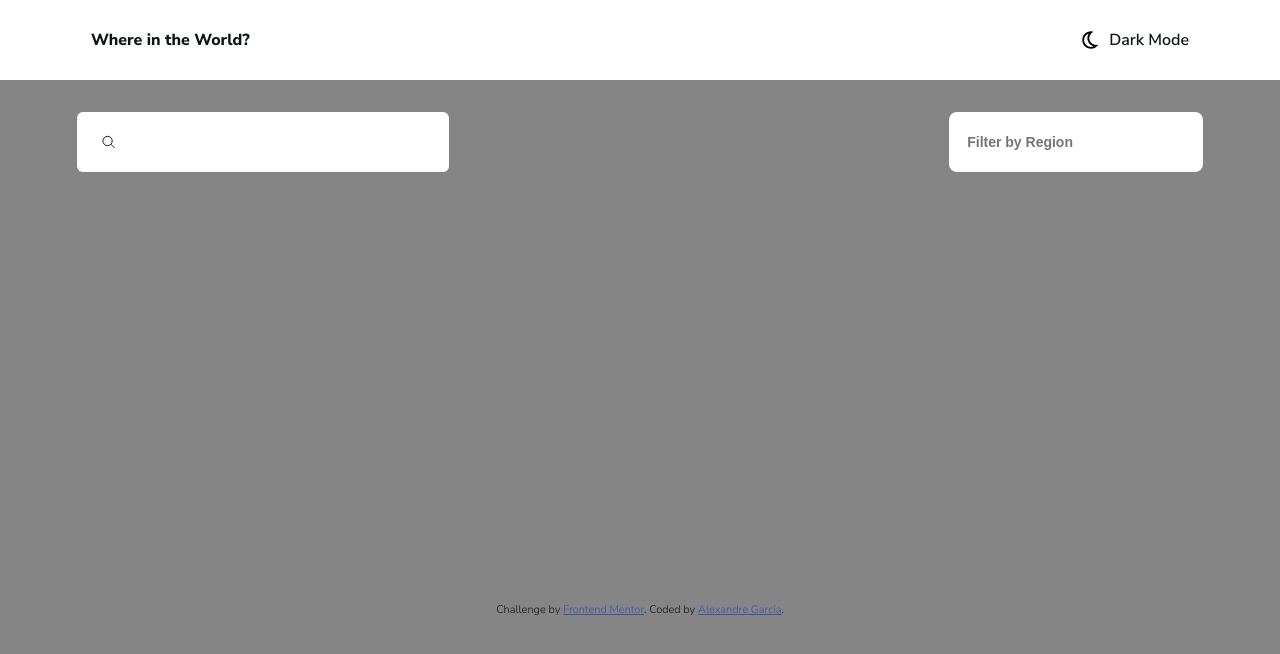
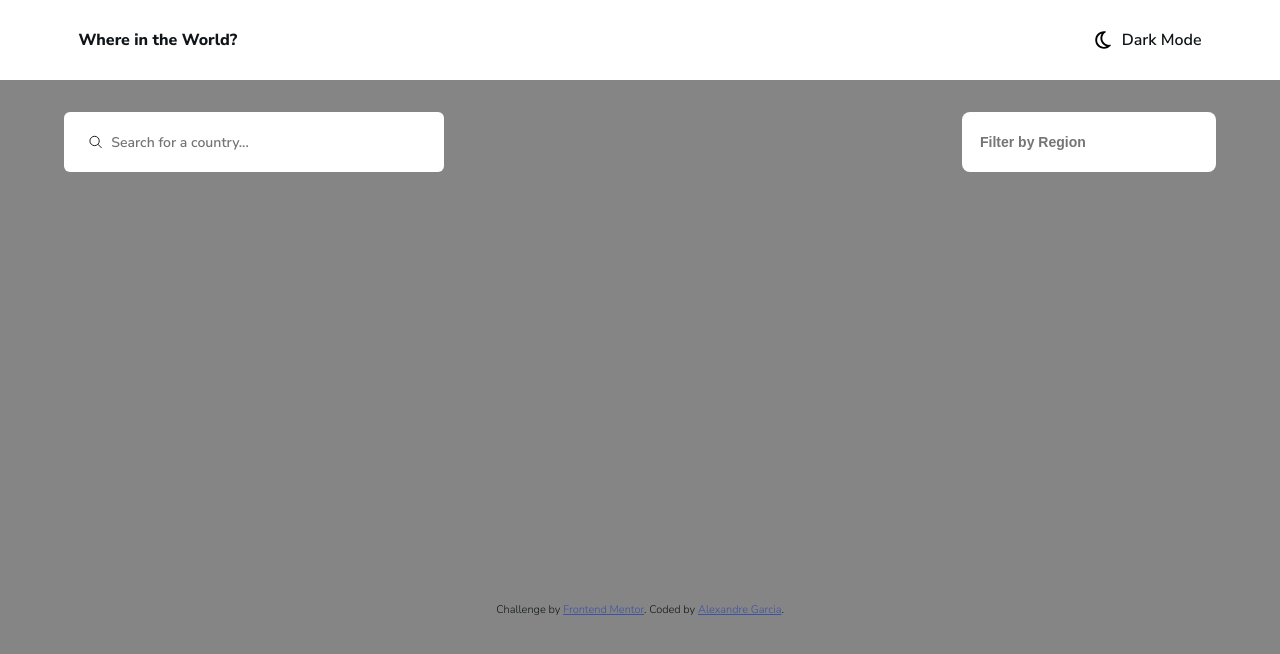
Before and after one commit to AleexGarcia/rest-countries-api, a plain HTML site: page index.html in a window 1280 px wide. Drawn offline with nearby package versions, Linux system fonts and the light colour scheme; no server answers.

Commit message:
placeholder search, font search,container

```diff
--- a/assets/css/componentes/search.css
+++ b/assets/css/componentes/search.css
@@ -13,7 +13,11 @@
     outline: none;
     border: none;
     background: inherit;
-    width: 100%
+    width: 100%;
+    font-family: inherit;
+    font-weight: 600;
+    font-size: 14px;
+
 }
 @media screen and (min-width:640px){
     .search-box{
--- a/assets/css/stylus.css
+++ b/assets/css/stylus.css
@@ -50,7 +50,7 @@ body{
     color: hsl(228, 45%, 44%);
 }
 .container{
-    max-width: 88%;
+    max-width: 90%;
     margin-top: 0;
     margin-bottom: 0;
     margin-right: auto;
--- a/index.html
+++ b/index.html
@@ -25,7 +25,7 @@
             <div class="search-box">
                 <ion-icon name="search-outline" class="search-box__icon" id="search-icon"></ion-icon>
                 <label for="busca" class="search__label"></label>
-                <input class="search__input" type="search" name="busca" id="busca">
+                <input class="search__input" type="search" name="busca" id="busca" placeholder="Search for a country...">
             </div>
             <div class="filter">
                 <div class="filter-box" id="filter-box">
```
